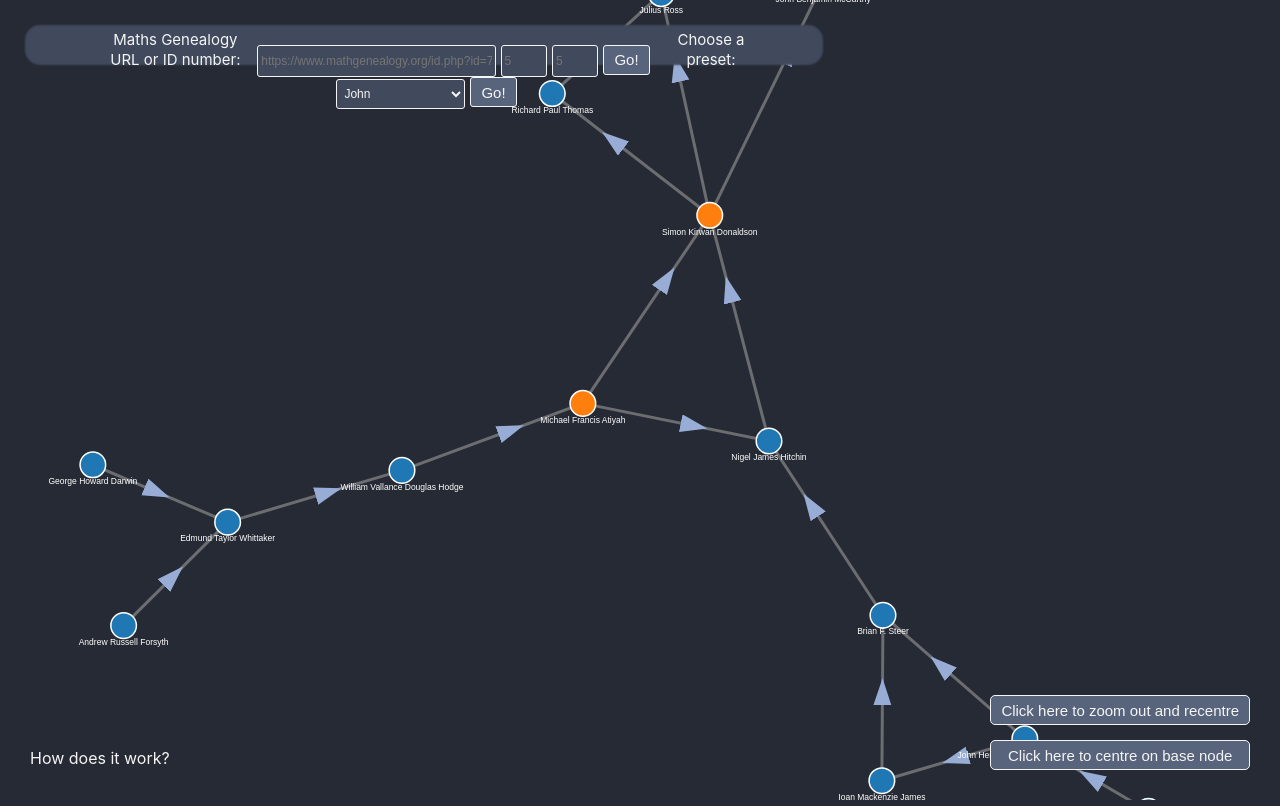
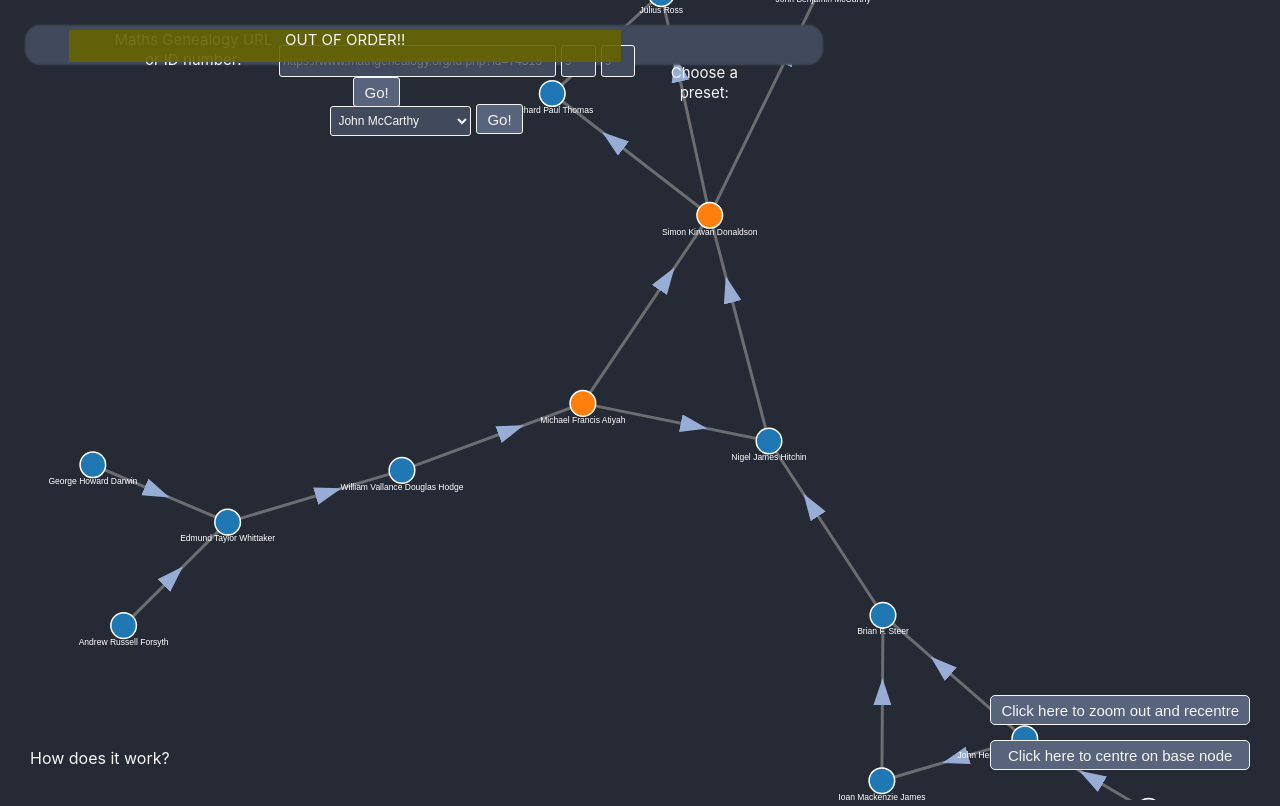
Before and after one commit to johnbenjaminmccarthy/mathsgenealogygraph, a React (Vite) app: page / in a window 1280 px wide. Built offline with nearby package versions, Linux system fonts and the light colour scheme.

Commit message:
Made API caller out of order until I fix API bugs with double advisors etc.

```diff
--- a/src/GraphSelector.scss
+++ b/src/GraphSelector.scss
@@ -18,6 +18,34 @@
     color:$color-textwhite;
     font-size:15px;
     z-index:1;
+
+    span.APIinput{
+      display:inline-block;
+      width:70%;
+      height:30px;
+      span#genealogyIdText {
+        width:30%;
+      }
+
+      input#genealogyId {
+        width:50%;
+      }
+      input#maxGenerationsUp, input#maxGenerationsDown{
+        width:5%;
+      }
+
+      span.disabled{
+        display:block;
+        position:absolute;
+        top:0;
+        left:5%;
+        width:70%;
+        height:100%;
+        padding-bottom:2px;
+        background-color:rgba(100,100,0,0.9);
+      }
+
+    }
 
     button {
       margin-left:5px;
@@ -51,9 +79,7 @@
       line-height:20px;
     }
 
-    span#genealogyIdText {
-      width:20%;
-    }
+
 
     span#spacer {
       width:3%;
@@ -65,12 +91,7 @@
 
 
 
-    input#genealogyId {
-      width:30%;
-    }
-    input#maxGenerationsUp, input#maxGenerationsDown{
-      width:5%;
-    }
+
 
   }
 }
--- a/src/GraphSelector.tsx
+++ b/src/GraphSelector.tsx
@@ -14,18 +14,23 @@ export function GraphSelector(props: { presetFunction: (preset: Preset) => void
     return (
         <>
             <div id={"selector"}>
-                <span id={"genealogyIdText"}>Maths Genealogy URL or ID number:</span>
-                <input type={"text"} id={"genealogyId"} placeholder={"https://www.mathgenealogy.org/id.php?id=74313"}/>
-                <input type={"number"} id={"maxGenerationsUp"} placeholder={"5"} min={0}/>
-                <input type={"number"} id={"maxGenerationsDown"} placeholder={"5"} min={0}/>
-                <button id={"genealogyIdButton"}>Go!</button>
+                <span className={"APIinput"}>
+                    <span className={"disabled"}>OUT OF ORDER!!</span>
+                    <span id={"genealogyIdText"}>Maths Genealogy URL or ID number:</span>
+                    <input type={"text"} id={"genealogyId"}
+                           placeholder={"https://www.mathgenealogy.org/id.php?id=74313"}/>
+                    <input type={"number"} id={"maxGenerationsUp"} placeholder={"5"} min={0}/>
+                    <input type={"number"} id={"maxGenerationsDown"} placeholder={"5"} min={0}/>
+                    <button id={"genealogyIdButton"}>Go!</button>
+                </span>
                 <span id={"spacer"}></span>
                 <span id={"presetText"}>Choose a preset:</span>
                 <select name={"presets"} id={"presets"} defaultValue={"johnbenjaminmccarthy"} onChange={handlePresetChange}>
-                    <option key={Preset.johnbenjaminmccarthy} value={"johnbenjaminmccarthy"}>John</option>
-                    <option key={Preset.johnbenjaminmccarthybig} value={"johnbenjaminmccarthybig"}>John Big</option>
-                    <option key={Preset.ruadhaidervan} value={"ruadhaidervan"}>Ruadhai Dervan</option>
-                    <option key={Preset.kellifrancisstaite} value={"kellifrancisstaite"}>Kelli Francis-Staite</option>
+                    <option key={Preset.johnbenjaminmccarthy} value={"johnbenjaminmccarthy"}>John McCarthy</option>
+                    <option key={Preset.johnbenjaminmccarthybig} value={"johnbenjaminmccarthybig"}>John McCarthy (Big!)</option>
+                    {//<option key={Preset.ruadhaidervan} value={"ruadhaidervan"}>Ruadhai Dervan</option>
+                    //<option key={Preset.kellifrancisstaite} value={"kellifrancisstaite"}>Kelli Francis-Staite</option>
+                    }
                     <option key={Preset.simondonaldson} value={"simondonaldson"}>Simon Donaldson</option>
                     <option key={Preset.michaelatiyah} value={"michaelatiyah"}>Michael F. Atiyah</option>
                     <option key={Preset.danielquillen} value={"danielquillen"}>Daniel Quillen</option>
```
